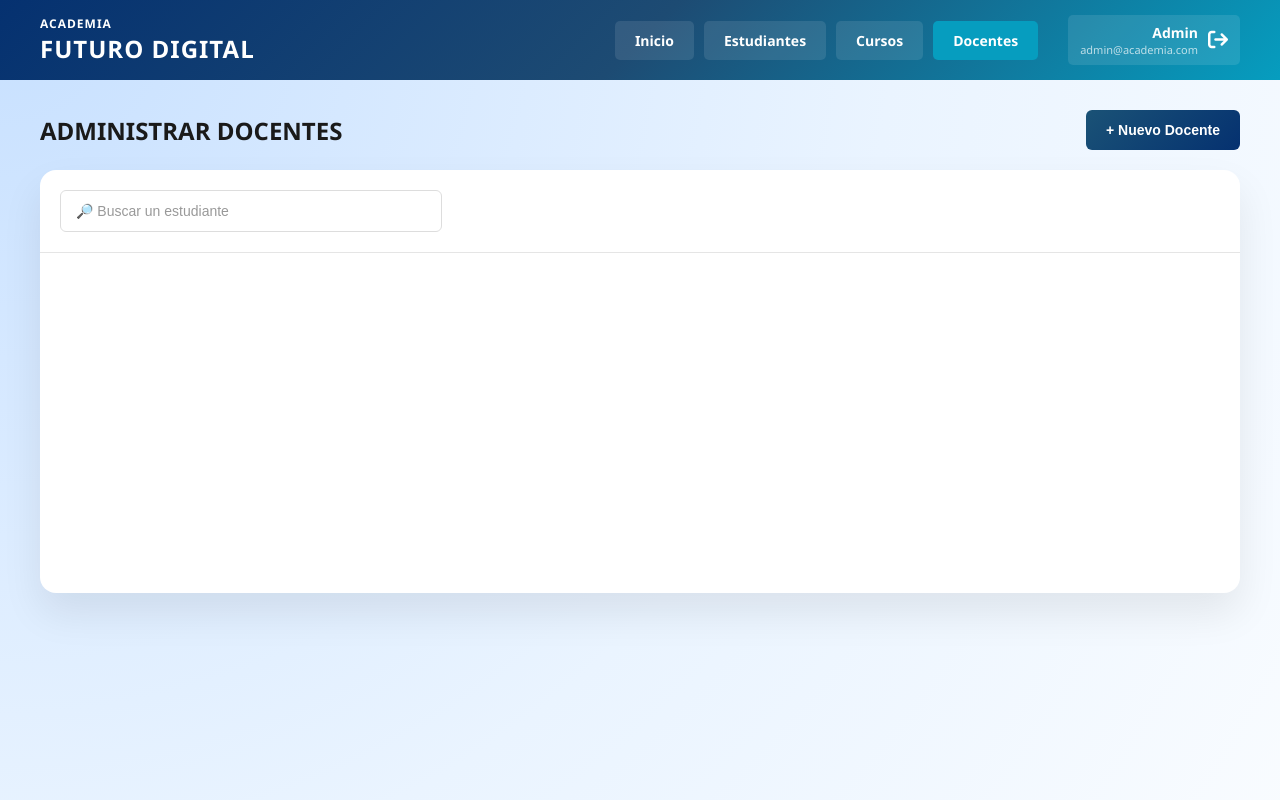
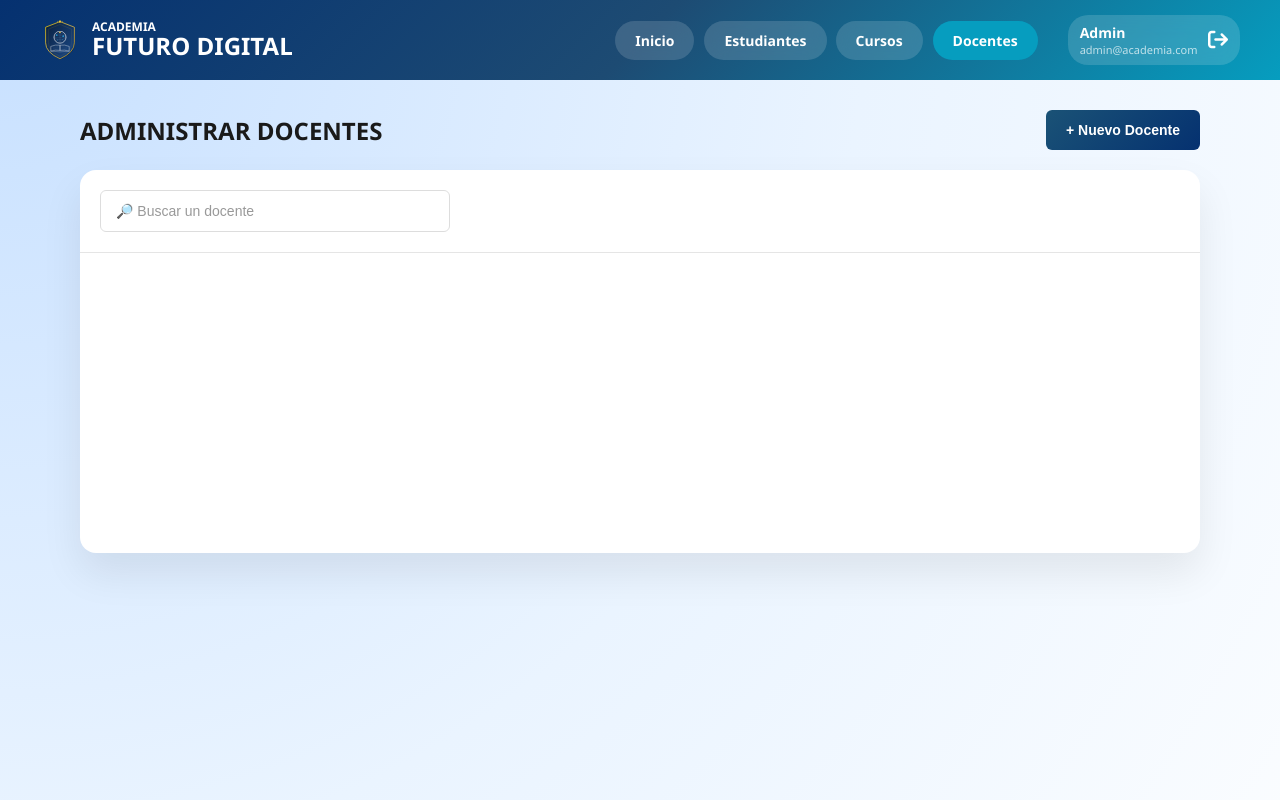
Before and after one commit to Flavia-Valencia/OpusCore, a PHP site: page /admin-docentes.php in a window 1280 px wide. Run offline with PHP 8.4, Linux system fonts and the light colour scheme.

Commit message:
mejoras minimas visuales

```diff
--- a/admin-docentes.php
+++ b/admin-docentes.php
@@ -6,13 +6,17 @@
     <title>Administrar Docentes</title>
     <link rel="stylesheet" href="https://cdnjs.cloudflare.com/ajax/libs/font-awesome/6.4.0/css/all.min.css">
     <link rel="stylesheet" href="css/stylesAdmin.css">
+    <link rel="icon" type="image/svg+xml" href="img/logo.svg">
 </head>
 <body>
 
     <header class="header">
         <div class="logo">
-            <span class="logo-small">ACADEMIA</span>
-            <span class="logo-big">FUTURO DIGITAL</span>
+            <img src ="img/logo.svg" alt="Logo Academia Futuro Digital" class="logo">
+           <div class="logo-text">
+                <span class="logo-small">ACADEMIA</span>
+                <span class="logo-big">FUTURO DIGITAL</span>
+            </div>
         </div>
         <nav class="nav">
             <a href="./admin-inicio.php" class="btn-nav">Inicio</a>
@@ -38,7 +42,7 @@
 
         <div class="card">
             <div class="toolbar">
-                <input type="text" placeholder="🔎 Buscar un estudiante" class="input-buscar">
+                <input type="text" placeholder="🔎 Buscar un docente" class="input-buscar">
             </div>
             <div class="tabla-placeholder">
             </div>
--- a/css/stylesAdmin.css
+++ b/css/stylesAdmin.css
@@ -3,7 +3,7 @@
 * {
     margin: 0;
     padding: 0;
-    box-sizing: Arial, sans-serif;
+    box-sizing: border-box;
 }
 
 /* fuente y color de fondo de la pagina */
@@ -26,21 +26,35 @@ body {
 /* logo en columna (academia arriba, futuro digital abajo) */
 .logo {
     display: flex;
+    flex-direction: row;
+    align-items: center;
+    gap: 12px;
+}
+
+.logo-text {
+    display: flex;
     flex-direction: column;
+    line-height: 1.1;
+}
+
+/* tamaño del icono del logo */
+
+.logo img {
+    width: 40px;
+    height: 40px;
 }
 
 /* texto chico del logo */
 .logo-small {
     font-size: 12px;
     font-weight: 600;
-    letter-spacing: 1px;
+
 }
 
 /* texto grande del logo */
 .logo-big {
     font-size: 24px;
     font-weight: 700;
-    letter-spacing: 1px;
 }
 
 /* menu de navegacion (inicio, estudiantes, cursos, etc) */
@@ -50,12 +64,12 @@ body {
     gap: 10px;
 }
 .btn-nav {
-    width: 100%;
     padding: 10px 20px;
-    background-color: rgba(255, 255, 255, 0.1);
+    background: rgba(255, 255, 255, 0.15);
+    backdrop-filter: blur(10px);
     color:#FFFFFF;
     text-decoration: none;
-    border-radius: 5px;
+    border-radius: 20px;
     font-size: 14px;
     font-weight: 600;
     transition: 0.4s;
@@ -76,9 +90,10 @@ body {
     display: flex;
     align-items: center;
     gap: 10px;
-    background-color: rgba(255, 255, 255, 0.1);
+    background: rgba(255, 255, 255, 0.15);
+    backdrop-filter: blur(10px);
     padding: 8px 12px;
-    border-radius: 5px;
+    border-radius: 20px;
     margin-left: 20px;
     cursor: pointer;
     transition: background-color 0.4s;
@@ -93,7 +108,7 @@ body {
 .user-info {
     display: flex;
     flex-direction: column;
-    text-align: right;
+    text-align: left;
 }
 
 /* rol: Admin */
@@ -188,3 +203,6 @@ body {
     min-height: 300px;
     padding: 20px;
 }
+
+
+/*modo responsivo para cel*/
--- a/login.php
+++ b/login.php
@@ -4,6 +4,7 @@
     <meta charset="UTF-8">
     <meta name="viewport" content="width=device-width, initial-scale=1.0">
     <link rel="stylesheet" href="css/stylesLogin.css">
+    <link rel="icon" type="image/svg+xml" href="img/logo.svg">
     <title>login</title>
 </head>
 
```
Also changed, not shown: admin-cursos.php (+6 -2 lines), admin-estudiantes.php (+6 -2 lines), admin-inicio.php (+7 -2 lines), img/editar.png (renamed from css/img/editar.png), img/eliminar.png (renamed from css/img/eliminar.png), img/logo.svg (added).
